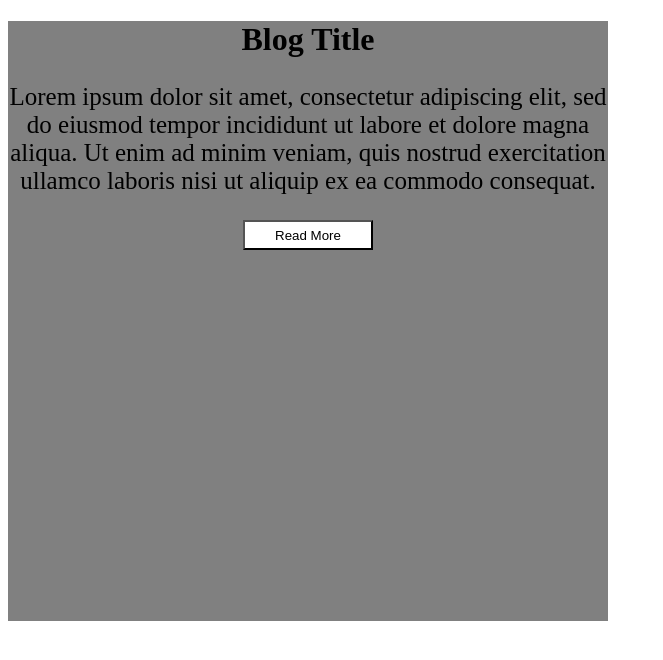
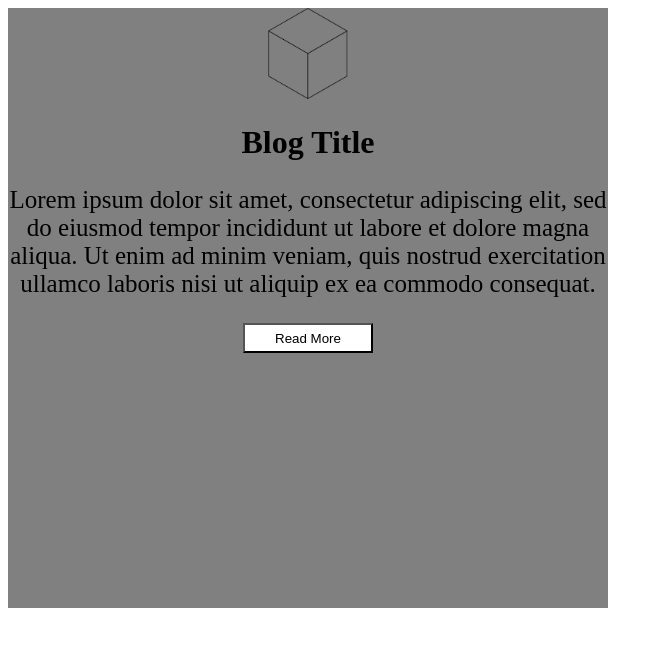
Before and after one commit to mariamdopidze/front-end, a plain HTML site: page index.html in a window 1280 px wide. Shown: the whole page, without its empty margins (0-663 px from the left). Drawn offline with Linux system fonts and the light colour scheme.

Commit message:
added image

```diff
--- a/index.html
+++ b/index.html
@@ -12,7 +12,7 @@
 
     <div id="wrapper">
 
-
+      <img src="img.gif" alt="loading" width="80px" >
     </div>
 
 
@@ -47,7 +47,7 @@
 
 
 
-        console.log(wrapper);
+
     </script>
 
 </body>
```
Also changed, not shown: img.gif (added).
